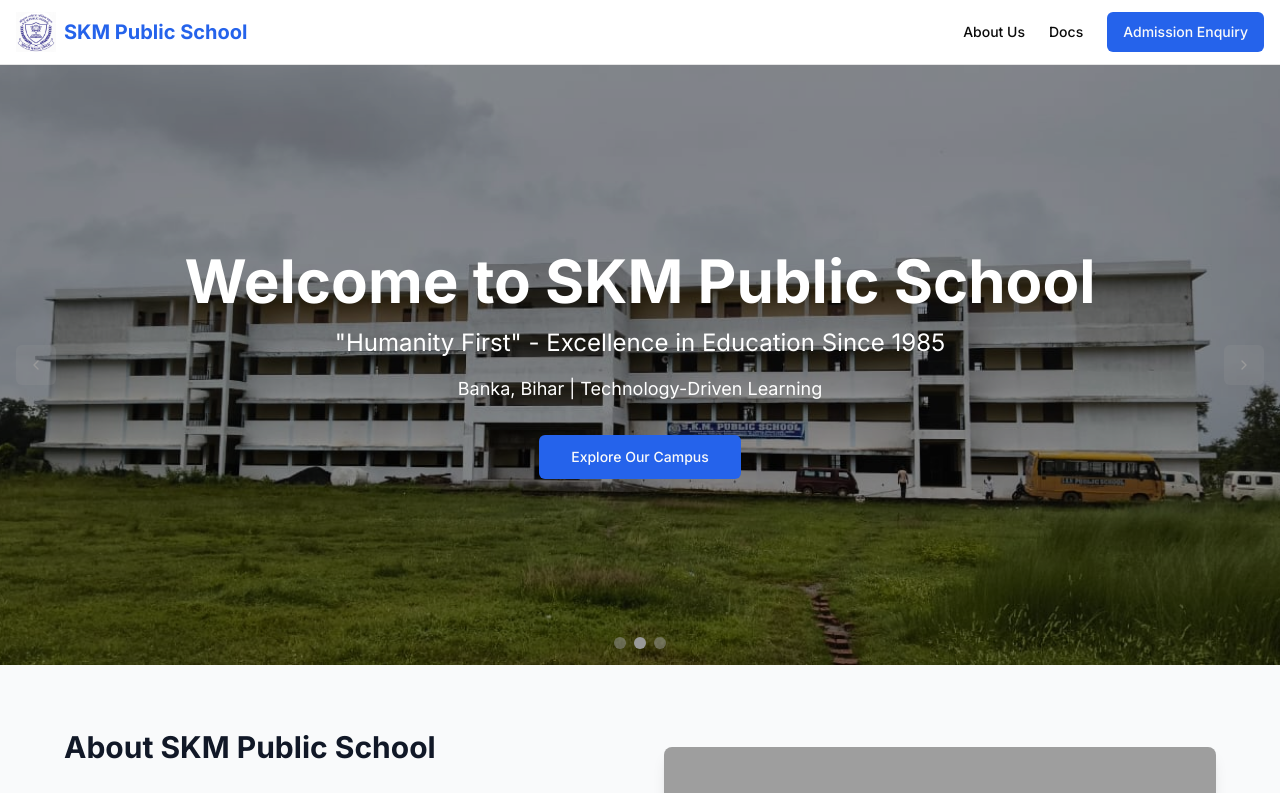
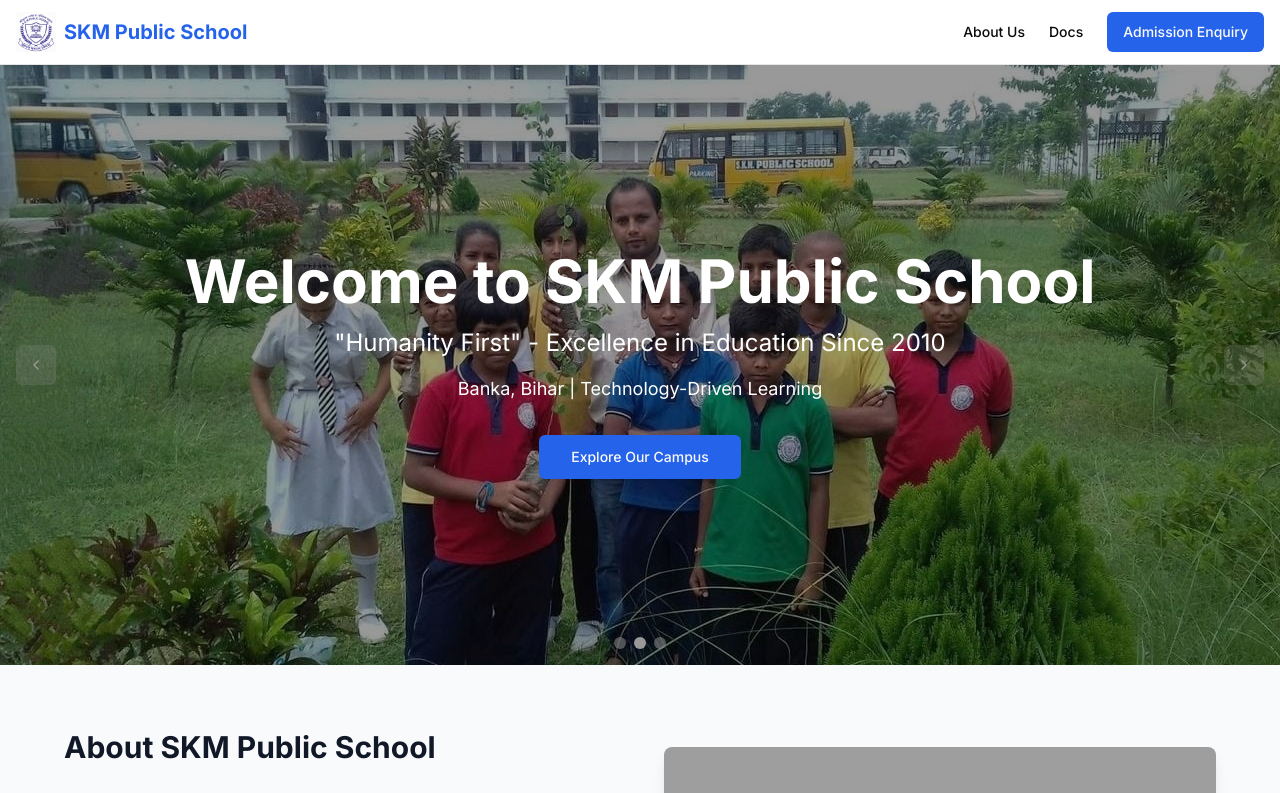
Before and after one commit to realutkarshh/skm-school-website, a Next.js app: page / in a window 1280 px wide. Shown: the top 793 px of the page. Built offline with nearby package versions, Linux system fonts and the light colour scheme; grey boxes are pictures that could not be loaded.

Commit message:
Date and image changed

```diff
--- a/app/page.tsx
+++ b/app/page.tsx
@@ -17,7 +17,7 @@ export default function HomePage() {
         <div className="absolute inset-0 bg-black/40 flex items-center justify-center">
           <div className="text-center text-white px-4">
             <h1 className="text-4xl md:text-6xl font-bold mb-4">Welcome to SKM Public School</h1>
-            <p className="text-xl md:text-2xl mb-4">"Humanity First" - Excellence in Education Since 1985</p>
+            <p className="text-xl md:text-2xl mb-4">"Humanity First" - Excellence in Education Since 2010</p>
             <p className="text-lg mb-8">Banka, Bihar | Technology-Driven Learning</p>
             <Button size="lg" className="bg-blue-600 hover:bg-blue-700">
               Explore Our Campus
```
Also changed, not shown: public/LandingPage2.jpg.
